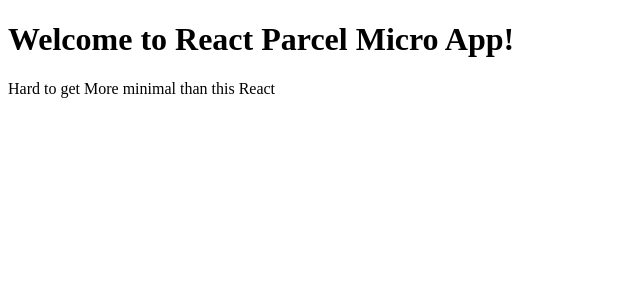
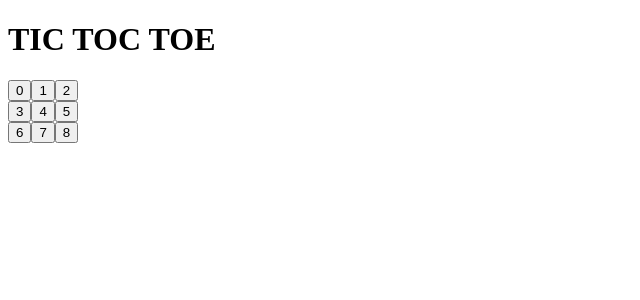
Before and after one commit to amansingh2/tic-tic-toe, a React (Vite) app: page / in a window 1280 px wide. Shown: the top 300 px of the page, without its empty margins (0-640 px from the left). Built offline with nearby package versions, Linux system fonts and the light colour scheme.

Commit message:
created board and square components

```diff
--- a/src/App.js
+++ b/src/App.js
@@ -1,16 +1,12 @@
 import React from "react";
+import Board from './components/Board'
+
 const App = () => {
   return(
-    <>
-    <h1>Welcome to React Parcel Micro App!</h1>
-    <p>Hard to get More minimal than this React</p>
-     </>
+    <div>
+    <h1>TIC TOC TOE</h1>
+     <Board/>
+    </div>
   );
 };
 export default App;
-// () => (
-//   <>
-//     <h1>Welcome to React Parcel Micro App!</h1>
-//     <p>Hard to get more minimal than this React app.</p>
-//   </>
-// );
--- /dev/null
+++ b/src/components/Board.js
@@ -0,0 +1,26 @@
+import React from 'react';
+import Square from './Square';
+
+export const Board = () => {
+  return (
+    <div>
+       <div>
+      <Square value = {0}/>
+      <Square value = {1}/>
+      <Square value = {2}/>
+     </div>
+     <div>
+     <Square value = {3} />
+      <Square value = {4} />
+      <Square value = {5} />
+     </div>
+     <div>
+     <Square  value = {6} />
+      <Square value = {7} />
+      <Square value = {8} />
+     </div>
+    </div>
+  );
+};
+
+export default Board;
--- /dev/null
+++ b/src/components/Square.js
@@ -0,0 +1,9 @@
+import React from 'react';
+
+
+const Square = ({value}) => {
+  // console.log(props);
+  return <button type = "button" >{value}</button>;
+};
+
+export default Square;
```
